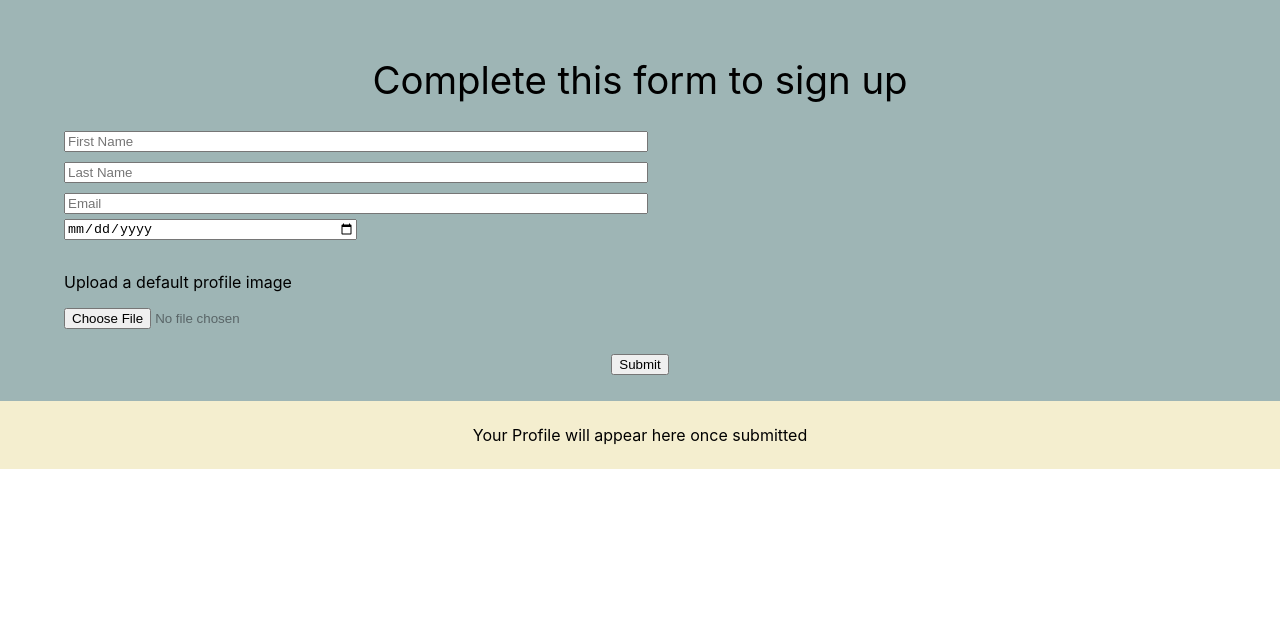
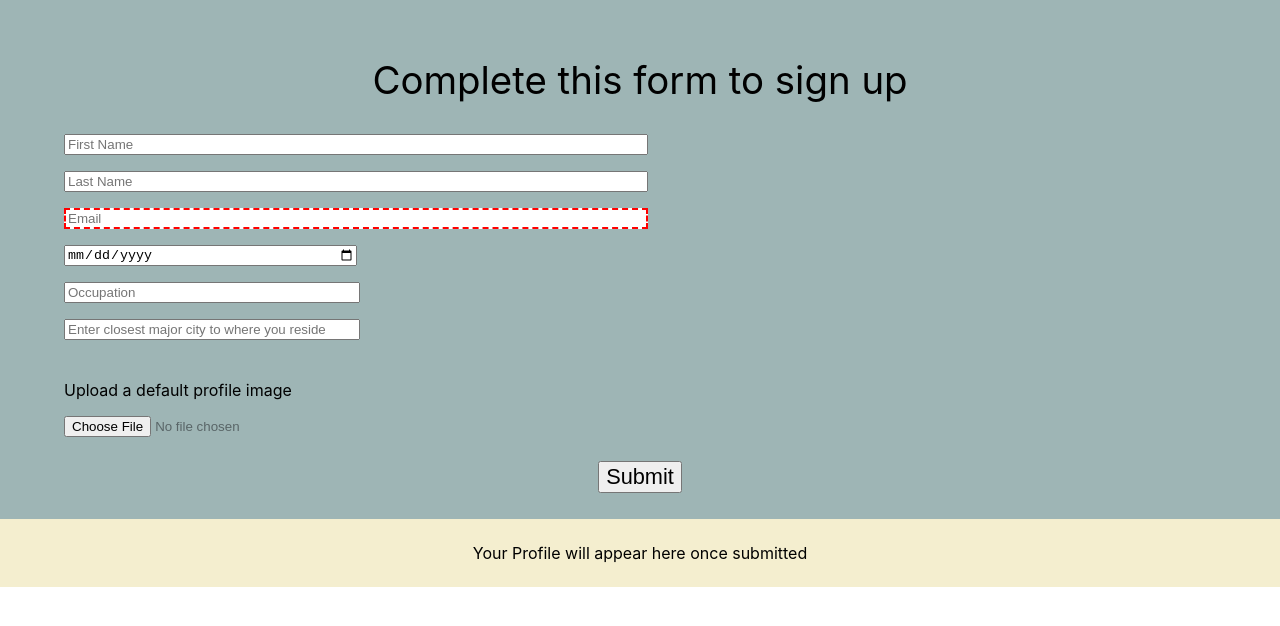
Before and after one commit to DaKlock11/Profile-Banner-Generator, a React (Create React App) app: page / in a window 1280 px wide. Shown: the top 626 px of the page. Built offline with nearby package versions, Linux system fonts and the light colour scheme.

Commit message:
restored

```diff
--- a/package.json
+++ b/package.json
@@ -9,6 +9,7 @@
     "classnames": "^2.3.2",
     "react": "^18.2.0",
     "react-dom": "^18.2.0",
+    "react-router-dom": "^6.4.5",
     "react-scripts": "5.0.1",
     "web-vitals": "^2.1.0"
   },
--- a/src/Components/Signup.js
+++ b/src/Components/Signup.js
@@ -1,5 +1,6 @@
 import React from 'react';
 import style from './Signup.module.scss';
+
 
 const Signup = (props) => {
   const {
@@ -8,13 +9,19 @@ const Signup = (props) => {
     handleLastNameChange,
     handleEmailChange,
     handlePicture,
+    handleLocation,
+    handleOccupation,
     handleBirthdayChange,
+    handleSubmitDisabled,
     handleReset,
     isEntered,
     firstName,
     lastName,
     email,
-    birthday
+    birthday,
+    city,
+    occupation,
+    submitDisabled
   } = props;
 
   return (
@@ -32,6 +39,7 @@ const Signup = (props) => {
             type="text"
             value={firstName}
             onChange={handleFirstNameChange}
+            required
             />
             <input
             placeholder="Last Name"
@@ -39,13 +47,17 @@ const Signup = (props) => {
             type="text"
             value={lastName}
             onChange={handleLastNameChange}
+            required
             />
             <input
             placeholder="Email"
             className={style['email']}
-            type="text"
+            type="email"
+            id="mail"
+            name="mail"
             value={email}
             onChange={handleEmailChange}
+            required
             />
             <input
             className={style['date']}
@@ -53,13 +65,26 @@ const Signup = (props) => {
             onChange={handleBirthdayChange}
             value={birthday}
             />
+            <input
+            placeholder='Occupation'
+            className={style['occupation']}
+            type="text"
+            onChange={handleOccupation}
+            value={occupation}
+            />
+            <input
+            placeholder='Enter closest major city to where you reside'
+            className={style['location']}
+            type="text"
+            onChange={handleLocation}
+            value={city}
+            />
             <div>
               <div className={style['img-parent']}>
                 <span>Upload a default profile image</span>
                 <input
                 type="file"
                 onChange={handlePicture}
-                //value={photo}
                 />
               </div>
               <div>
@@ -67,12 +92,13 @@ const Signup = (props) => {
               </div>
             </div>
           </div>
-          <button className={style['btn']} type="submit">Submit</button>
-          { (isEntered === true) ? (
+          { (isEntered === false) ? (
+            <button className={style['btn']} disabled={handleSubmitDisabled} type="submit">Submit</button>
+          ) : (isEntered === true) ? (
             <div>
               <button onClick={handleReset}>Reset</button>
             </div>
-            ) : <div></div>
+          ) : <div></div>
           }
         </form>
       </div>
--- a/src/Components/Signup.module.scss
+++ b/src/Components/Signup.module.scss
@@ -4,6 +4,10 @@
 .form {
   background-color: rgb(158, 181, 181);
   padding: 2vw 0;
+
+  button {
+    font-size: 1.7vw;
+  }
 }
 .header {
   font-size: 3vw;
@@ -13,22 +17,33 @@
   display: flex;
   flex-direction: column;
   padding: 1vh 5vw;
-
 }
 .firstName {
-  margin: 5px 0;
+  margin: 8px 0;
   width: 50%;
 }
 .lastName {
-  margin: 5px 0;
+  margin: 8px 0;
   width: 50%;
 }
 .email {
-  margin: 5px 0;
+  margin: 8px 0;
   width: 50%;
+}
+.email:invalid {
+  border: 2px dashed red;
 }
 .date {
   width: 25%;
+  margin: 8px 0;
+}
+.occupation {
+  width: 25%;
+  margin:8px 0;
+}
+.location {
+  width: 25%;
+  margin:8px 0;
 }
 .img-parent {
   margin: 2vh 0;
--- a/src/Components/Welcome.js
+++ b/src/Components/Welcome.js
@@ -2,7 +2,7 @@ import React from 'react';
 import style from './Welcome.module.scss';
 
 const Welcome = (props) => {
-  const { firstName, lastName, email, isEntered, photo, birthday } = props;
+  const { firstName, lastName, email, isEntered, photo, birthday, city, occupation } = props;
 
   return (
     <div className={style['root']}>
@@ -12,8 +12,10 @@ const Welcome = (props) => {
             <div className={style['parent']}>
               <div className={style['child']}>Hello {firstName} {lastName}</div>
               <div className={style['child']}>{email}</div>
-              <div>{birthday}</div>
-              <img src={photo} alt="default" />
+              <div className={style['child']}>{city}</div>
+              <div className={style['child']}>{birthday}</div>
+              <div className={style['child']}>{occupation}</div>
+              <img width='50px' height='50px' src={photo} alt="default" />
             </div>
           </div>
         ) : (
--- a/src/pages/index.js
+++ b/src/pages/index.js
@@ -10,7 +10,10 @@ const Home = () => {
   const [ email, setEmail ] = useState('');
   const [ photo, setPhoto ] = useState('');
   const [ birthday, setBirthday ] = useState('');
+  const [ occupation, setOccupation ] = useState('');
+  const [ city, setCity ] = useState('');
   const [ isEntered, setIsEntered ] = useState(false);
+  const [ submitDisabled, setSubmitDisabled ] = useState(true);
 
   const onSubmit = (e) => {
     e.preventDefault();
@@ -35,6 +38,14 @@ const Home = () => {
     setBirthday(e.target.value);
   }
 
+  const handleOccupation = (e) => {
+    setOccupation(e.target.value);
+  }
+
+  const handleLocation = (e) => {
+    setCity(e.target.value)
+  }
+
   const handlePicture = (e) => {
     console.log(e.target.files[0]);
     setPhoto(URL.createObjectURL(e.target.files[0]));
@@ -49,7 +60,28 @@ const Home = () => {
     setLastName('')
     setEmail('')
     setBirthday('')
+    setCity('')
     setPhoto('')
+  }
+
+  const handleSubmitDisabled = () => {
+    if (
+      firstName.length < 1 ||
+      lastName.length < 1 ||
+      email.length < 6 ||
+      birthday.length < 10 ||
+      photo.length < 1 ||
+      occupation.length < 1 ||
+      city.length < 3
+      ) {
+        setSubmitDisabled(true);
+    }
+  }
+
+  const success = () => {
+    if (document.getElementsById("mail").value === '') {
+
+    }
   }
 
   return (
@@ -59,15 +91,21 @@ const Home = () => {
       handleLastNameChange={handleLastNameChange}
       handleEmailChange={handleEmailChange}
       handlePicture={handlePicture}
+      handleLocation={handleLocation}
+      handleOccupation={handleOccupation}
       handleBirthdayChange={handleBirthdayChange}
+      handleSubmitDisabled={handleSubmitDisabled}
       onSubmit={onSubmit}
       isEntered={isEntered}
       firstName={firstName}
       lastName={lastName}
       email={email}
       birthday={birthday}
+      city={city}
+      occupation={occupation}
       photo={photo}
       handleReset={handleReset}
+      submitDisabled={submitDisabled}
       />
       <div className='welcome-container'>
         <Welcome
@@ -79,6 +117,8 @@ const Home = () => {
         photo={photo}
         onSubmit={onSubmit}
         isEntered={isEntered}
+        city={city}
+        occupation={occupation}
         />
       </div>
     </div>
```
Also changed, not shown: 1 other file (tests, documents, lock files or other folders).
